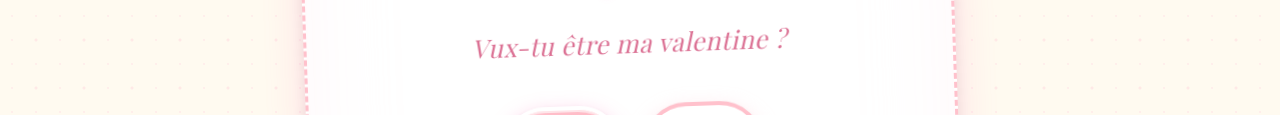
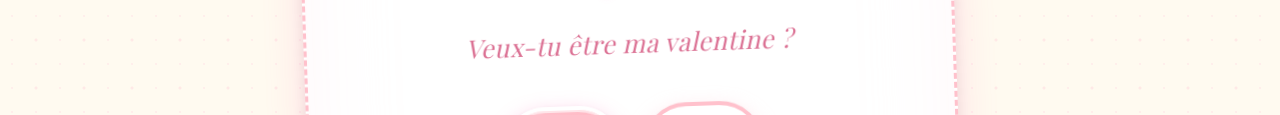
Before and after one commit to 7lib4ever/website, a plain HTML site: page index.html in a window 1280 px wide. Shown: the part 188-303 px from the top of the page. Drawn offline with nearby package versions, Linux system fonts and the light colour scheme.

Commit message:
Update index.html

```diff
--- a/index.html
+++ b/index.html
@@ -20,7 +20,7 @@
     <script src="loader.js"></script>
     <div class="container">
         <h1>Hey toi!!</h1>
-        <h2>Vux-tu être ma valentine ?</h2>
+        <h2>Veux-tu être ma valentine ?</h2>
         <div class="buttons">
             <button class="yes-button" onclick="handleYesClick()">Oui</button>
             <button class="no-button" onclick="handleNoClick()">Non</button>
```
